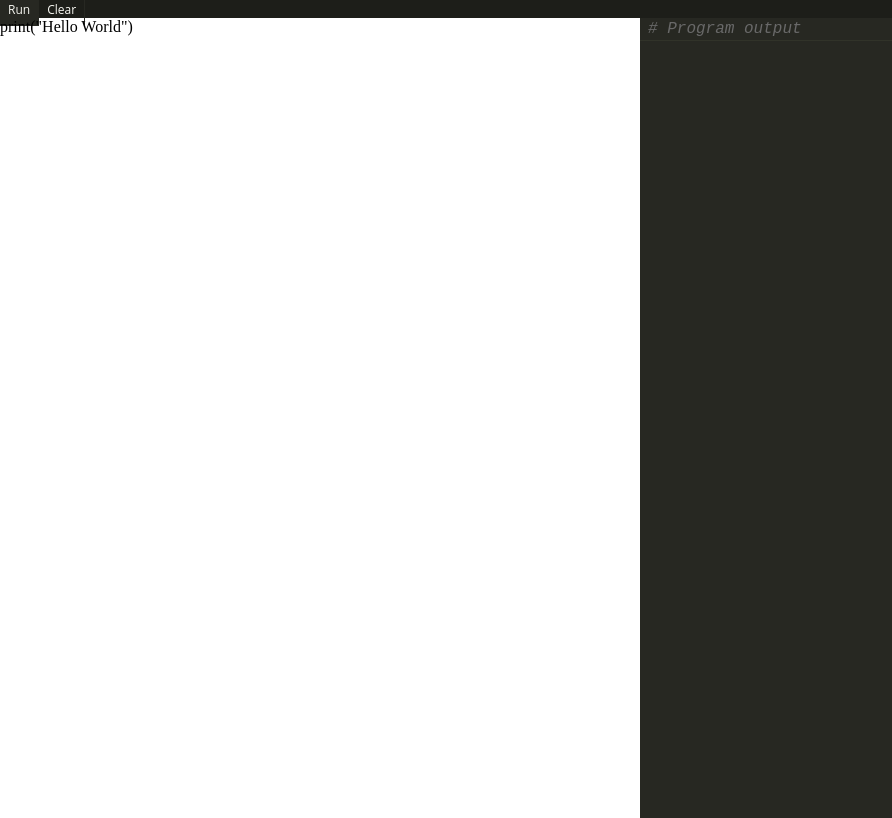
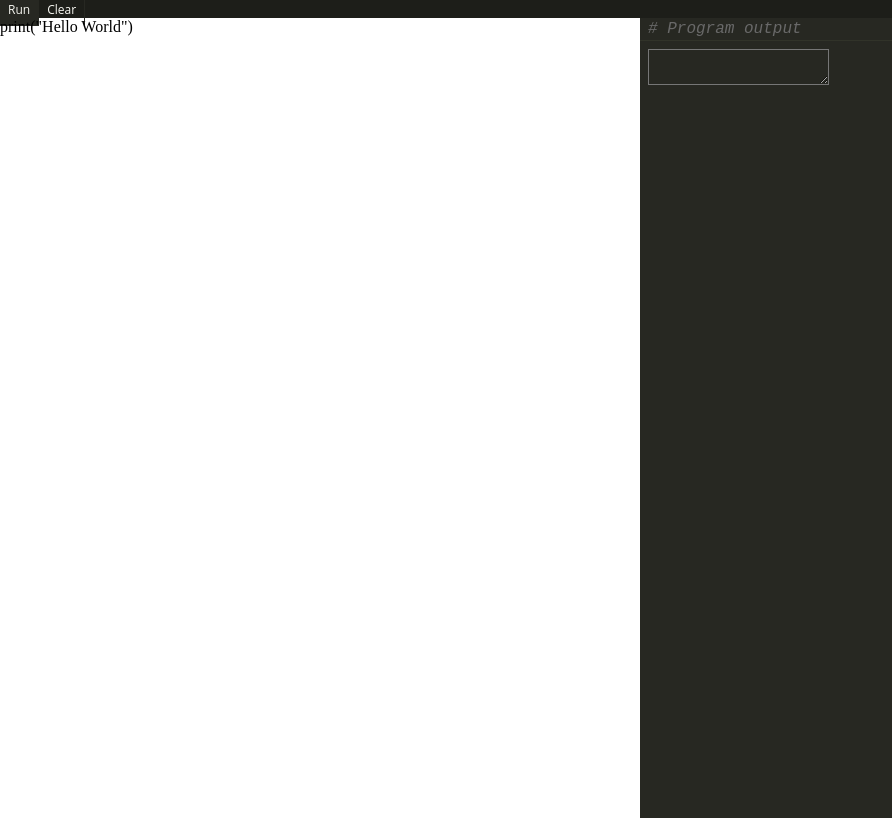
Before and after one commit to hrszpuk/PythonEditor, a plain HTML site: page index.html in a window 1280 px wide. Shown: the whole page, without its empty margins (0-892 px from the left). Drawn offline with nearby package versions, Linux system fonts and the light colour scheme.

Commit message:
Updated index.html

```diff
--- a/index.html
+++ b/index.html
@@ -19,7 +19,7 @@
     <div class="slider"></div>
     <div id="container">
         <p id="container-title"># Program output</p>
-        <p id="output"></p>
+        <textarea id="output"></textarea>
     </div>
 </div>
 <script>
@@ -71,6 +71,7 @@
             function(err) {
                 console.log(err.toString());
             });
+        editor.resize()
     }
 </script>
 </body>
```
